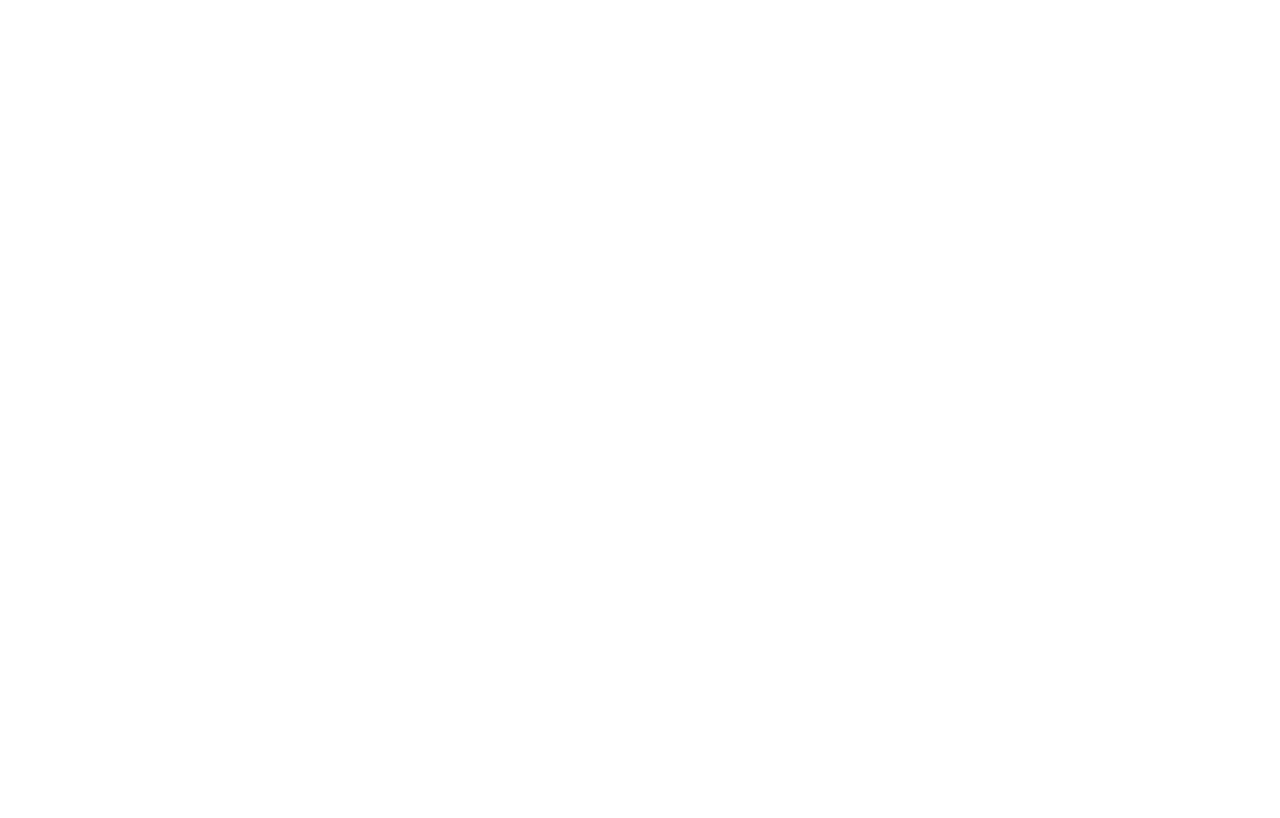
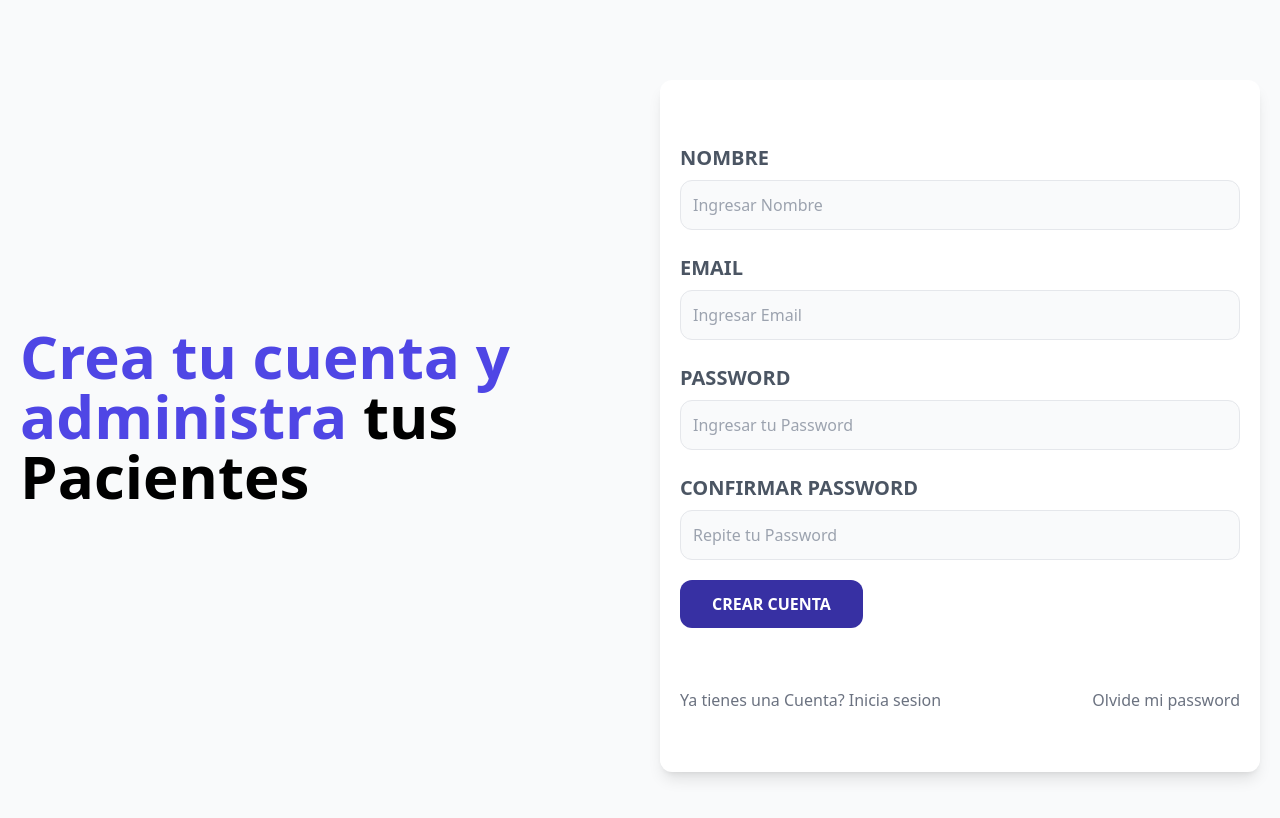
Before and after one commit to ishishko/FullStack_JS_MERN, a React (Vite) app in the folder frontend/: page /registrar in a window 1280 px wide. Shown: the top 818 px of the page. Built offline with nearby package versions, Linux system fonts and the light colour scheme.

Commit message:
FullStack JS | FrontEnd Veterinarios. Template Login-Registrar-Recuperar-Confirmar

```diff
--- a/frontend/index.html
+++ b/frontend/index.html
@@ -6,8 +6,9 @@
     <meta name="viewport" content="width=device-width, initial-scale=1.0" />
     <title>APV Administrador de paciente de Veterinaria</title>
   </head>
-  <body>
+  <body class="bg-gray-50 min-h-screen">
     <div id="root"></div>
+
     <script type="module" src="/src/main.jsx"></script>
   </body>
 </html>
--- a/frontend/src/App.jsx
+++ b/frontend/src/App.jsx
@@ -1,9 +1,24 @@
 import { BrowserRouter, Route, Routes } from "react-router-dom";
 
+import AuthLayout from "./layout/AuthLayout";
+import Login from "./paginas/login";
+import Registrar from "./paginas/Registrar";
+import OlvidePassword from "./paginas/OlvidePassword";
+import ConfirmarCuenta from "./paginas/ConfirmarCuenta";
+
 function App() {
-  <BrowserRouter>
-    return <h1 className="font-bold text-2xl">Hola Vite</h1>;
-  </BrowserRouter>;
+  return (
+    <BrowserRouter>
+      <Routes>
+        <Route path="/" element={<AuthLayout />}>
+          <Route index element={<Login />} />
+          <Route path="registrar" element={<Registrar />} />
+          <Route path="olvide-password" element={<OlvidePassword />} />
+          <Route path="confirmar/:id" element={<ConfirmarCuenta />} />
+        </Route>
+      </Routes>
+    </BrowserRouter>
+  );
 }
 
 export default App;
--- /dev/null
+++ b/frontend/src/components/Alerta.jsx
@@ -0,0 +1,13 @@
+const Alerta = ({ alerta }) => {
+  return (
+    <div
+      className={`${
+        alerta.error ? "from-red-400 to-red-600" : "from-indigo-400 to-indigo-600"
+      } bg-gradient-to-r text-center p-3 rounded-xl uppercase text-white font-bold text-sm mb-10`}
+    >
+      {alerta.msg}
+    </div>
+  );
+};
+
+export default Alerta;
--- /dev/null
+++ b/frontend/src/layout/AuthLayout.jsx
@@ -0,0 +1,13 @@
+import { Outlet } from "react-router-dom";
+
+const AuthLayout = () => {
+  return (
+    <>
+      <main className="container mx-auto md:grid grid-cols-2  mt-10 gap-10 p-5 items-center">
+        <Outlet />
+      </main>
+    </>
+  );
+};
+
+export default AuthLayout;
--- /dev/null
+++ b/frontend/src/paginas/ConfirmarCuenta.jsx
@@ -0,0 +1,9 @@
+const ConfirmarCuenta = () => {
+  return (
+    <>
+      <h1>Desde Confirmar Cuenta</h1>
+    </>
+  );
+};
+
+export default ConfirmarCuenta;
--- /dev/null
+++ b/frontend/src/paginas/Login.jsx
@@ -0,0 +1,50 @@
+import { Link } from "react-router-dom";
+
+const Login = () => {
+  return (
+    <>
+      <div>
+        <h1 className="text-indigo-600 font-black text-6xl">
+          Inicia Secion y Administra tus <span className=" text-black">Pacientes</span>{" "}
+        </h1>
+      </div>
+      <div className="mt-20 md:mt-5 shadow-lg px-5 py-10 rounded-xl bg-white">
+        <form action="">
+          <div>
+            <label htmlFor="" className="uppercase text-gray-600 block text-xl font-bold mt-6">
+              Email
+            </label>
+            <input type="email" placeholder="Ingresar Email" className="border w-full p-3 mt-2 bg-gray-50 rounded-xl" />
+          </div>
+          <div>
+            <label htmlFor="" className="uppercase text-gray-600 block text-xl font-bold mt-6">
+              Password
+            </label>
+            <input
+              type="password"
+              placeholder="Ingresar Password"
+              className="border w-full p-3 mt-2 bg-gray-50 rounded-xl"
+            />
+          </div>
+          <input
+            type="submit"
+            name=""
+            id=""
+            value="Iniciar Secion"
+            className="bg-indigo-800 w-full py-3 px-8 rounded-xl text-white uppercase font-bold mt-5 hover:cursor-pointer hover:bg-indigo-600 md:w-auto"
+          />
+        </form>
+        <nav className="mt-10 lg:flex lg:justify-between">
+          <Link to="/registrar" className="block text-center my-5 text-gray-500">
+            No tienes una Cuenta? Registrate
+          </Link>
+          <Link to="/olvide-password" className="block text-center my-5 text-gray-500">
+            Olvide mi password
+          </Link>
+        </nav>
+      </div>
+    </>
+  );
+};
+
+export default Login;
--- /dev/null
+++ b/frontend/src/paginas/OlvidePassword.jsx
@@ -0,0 +1,44 @@
+import { Link } from "react-router-dom";
+
+const OlvidePassword = () => {
+  return (
+    <>
+      <div>
+        <h1 className="text-indigo-600 font-black text-6xl">
+          Recupera tu acceso y no pierdas <span className=" text-black">tus Pacientes</span>{" "}
+        </h1>
+      </div>
+      <div className="mt-20 md:mt-5 shadow-lg px-5 py-10 rounded-xl bg-white">
+        <form action="">
+          <div>
+            <label htmlFor="" className="uppercase text-gray-600 block text-xl font-bold mt-6">
+              Email
+            </label>
+            <input
+              type="email"
+              placeholder="Ingresar Email de registro"
+              className="border w-full p-3 mt-2 bg-gray-50 rounded-xl"
+            />
+          </div>
+          <input
+            type="submit"
+            name=""
+            id=""
+            value="Enviar Mail"
+            className="bg-indigo-800 w-full py-3 px-8 rounded-xl text-white uppercase font-bold mt-5 hover:cursor-pointer hover:bg-indigo-600 md:w-auto"
+          />
+        </form>
+        <nav className="mt-10 lg:flex lg:justify-between">
+          <Link to="/" className="block text-center my-5 text-gray-500">
+            Ya tienes una Cuenta? Inicia sesion
+          </Link>
+          <Link to="/registrar" className="block text-center my-5 text-gray-500">
+            No tienes una Cuenta? Registrate
+          </Link>
+        </nav>
+      </div>
+    </>
+  );
+};
+
+export default OlvidePassword;
--- /dev/null
+++ b/frontend/src/paginas/Registrar.jsx
@@ -0,0 +1,111 @@
+import { Link } from "react-router-dom";
+import { useState } from "react";
+import Alerta from "../components/Alerta.jsx";
+
+const Registrar = () => {
+  const [nombre, setNombre] = useState("");
+  const [email, setEmail] = useState("");
+  const [password, setPassword] = useState("");
+  const [repetirPassword, setRepetirPassword] = useState("");
+  const [alerta, setAlerta] = useState({});
+  const handleSubmit = (e) => {
+    e.preventDefault();
+
+    //Validacion de formulario
+    if ([nombre, email, password, repetirPassword].includes("")) {
+      return setAlerta({ msg: "Hay campos Vacios", error: true });
+    }
+    if (password !== repetirPassword) {
+      return setAlerta({ msg: "Los Password no son iguales", error: true });
+    }
+    if (password.length <= 7) {
+      return setAlerta({ msg: "Pasword muy corto, minimo 8 caracteres", error: true });
+    }
+
+    setAlerta({});
+    console.log("submit");
+  };
+
+  const { msg } = alerta;
+
+  return (
+    <>
+      <div>
+        <h1 className="text-indigo-600 font-black text-6xl">
+          Crea tu cuenta y administra <span className=" text-black">tus Pacientes</span>{" "}
+        </h1>
+      </div>
+      <div className="mt-20 md:mt-5 shadow-lg px-5 py-10 rounded-xl bg-white">
+        {msg && <Alerta alerta={alerta} />}
+
+        <form action="" onSubmit={handleSubmit}>
+          <div>
+            <label htmlFor="" className="uppercase text-gray-600 block text-xl font-bold mt-6">
+              Nombre
+            </label>
+            <input
+              type="text"
+              placeholder="Ingresar Nombre"
+              className="border w-full p-3 mt-2 bg-gray-50 rounded-xl"
+              value={nombre}
+              onChange={(e) => setNombre(e.target.value)}
+            />
+          </div>
+          <div>
+            <label htmlFor="" className="uppercase text-gray-600 block text-xl font-bold mt-6">
+              Email
+            </label>
+            <input
+              type="email"
+              placeholder="Ingresar Email"
+              className="border w-full p-3 mt-2 bg-gray-50 rounded-xl"
+              value={email}
+              onChange={(e) => setEmail(e.target.value)}
+            />
+          </div>
+          <div>
+            <label htmlFor="" className="uppercase text-gray-600 block text-xl font-bold mt-6">
+              Password
+            </label>
+            <input
+              type="password"
+              placeholder="Ingresar tu Password"
+              className="border w-full p-3 mt-2 bg-gray-50 rounded-xl"
+              value={password}
+              onChange={(e) => setPassword(e.target.value)}
+            />
+          </div>
+          <div>
+            <label htmlFor="" className="uppercase text-gray-600 block text-xl font-bold mt-6">
+              Confirmar Password
+            </label>
+            <input
+              type="password"
+              placeholder="Repite tu Password"
+              className="border w-full p-3 mt-2 bg-gray-50 rounded-xl"
+              value={repetirPassword}
+              onChange={(e) => setRepetirPassword(e.target.value)}
+            />
+          </div>
+          <input
+            type="submit"
+            name=""
+            id=""
+            value="Crear Cuenta"
+            className="bg-indigo-800 w-full py-3 px-8 rounded-xl text-white uppercase font-bold mt-5 hover:cursor-pointer hover:bg-indigo-600 md:w-auto"
+          />
+        </form>
+        <nav className="mt-10 lg:flex lg:justify-between">
+          <Link to="/" className="block text-center my-5 text-gray-500">
+            Ya tienes una Cuenta? Inicia sesion
+          </Link>
+          <Link to="/olvide-password" className="block text-center my-5 text-gray-500">
+            Olvide mi password
+          </Link>
+        </nav>
+      </div>
+    </>
+  );
+};
+
+export default Registrar;
```
